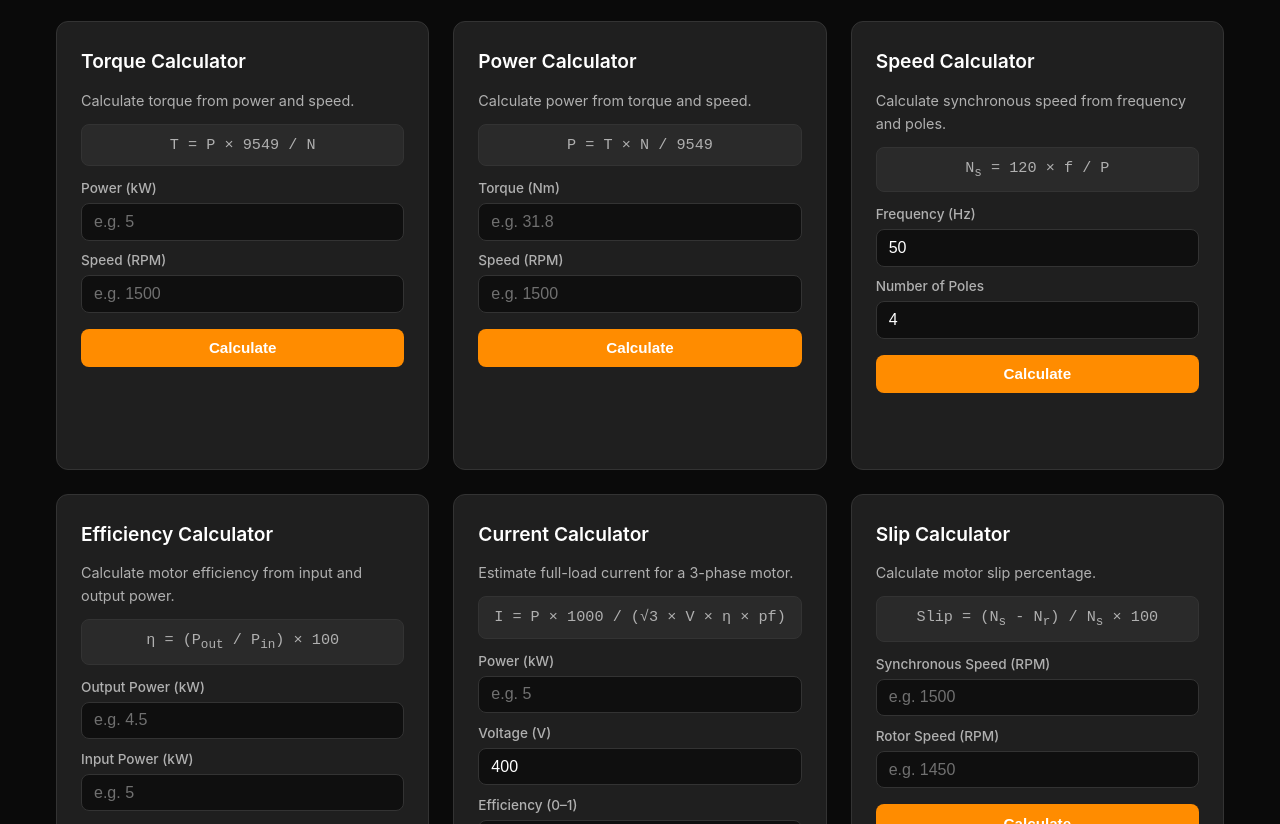
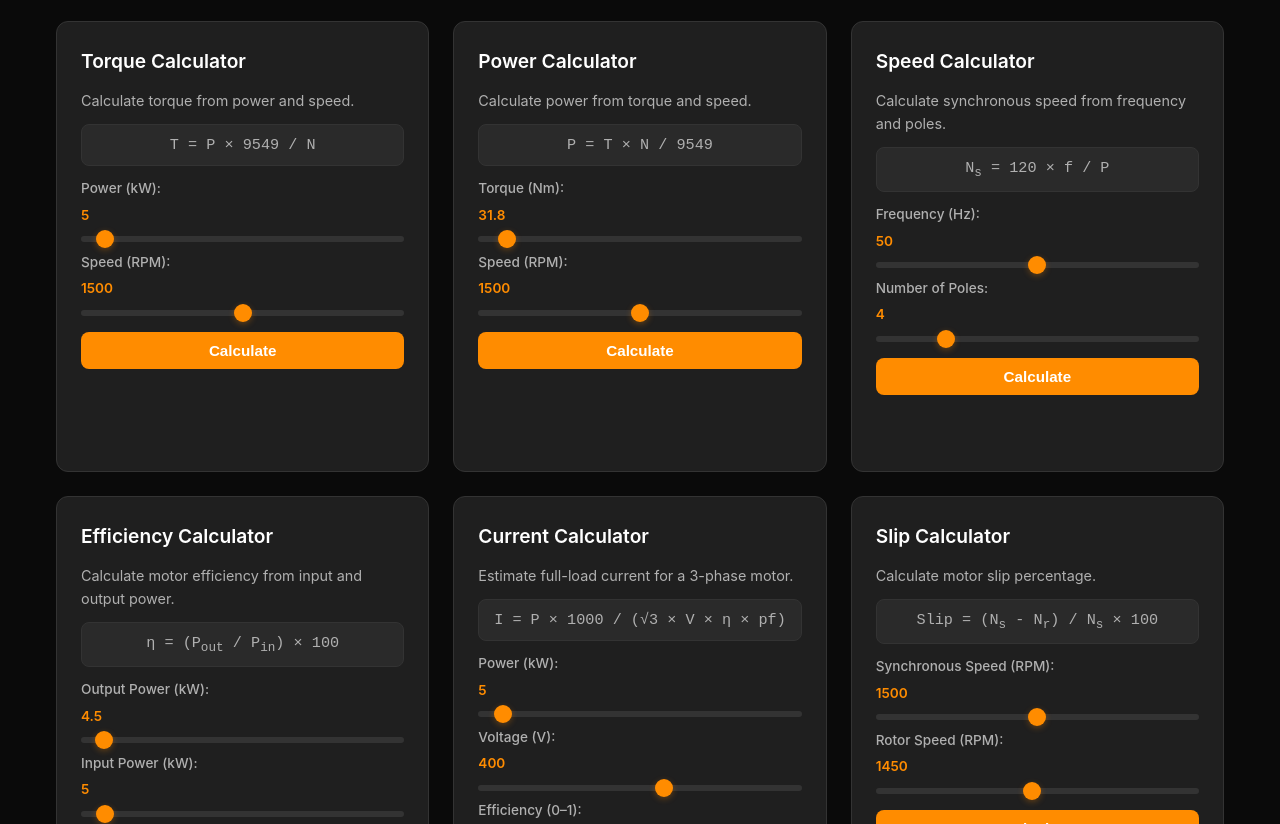
Before and after one commit to burdenkane-hub/motor-calculator, a website built with Vite: page index.html in a window 1280 px wide. Shown: the part 125-949 px from the top of the page. Built offline with nearby package versions, Linux system fonts and the light colour scheme.

Commit message:
Convert number inputs to range sliders with value displays

```diff
--- a/index.html
+++ b/index.html
@@ -22,12 +22,12 @@
           <div class="formula">T = P &times; 9549 / N</div>
           <div class="inputs">
             <label>
-              Power (kW)
-              <input type="number" id="torque-power" step="any" min="0" placeholder="e.g. 5" />
+              Power (kW): <span id="torque-power-display">5</span>
+              <input type="range" id="torque-power" min="0" max="100" value="5" step="0.1" />
             </label>
             <label>
-              Speed (RPM)
-              <input type="number" id="torque-speed" step="any" min="0" placeholder="e.g. 1500" />
+              Speed (RPM): <span id="torque-speed-display">1500</span>
+              <input type="range" id="torque-speed" min="0" max="3000" value="1500" step="10" />
             </label>
           </div>
           <button onclick="calculateTorque()">Calculate</button>
@@ -41,12 +41,12 @@
           <div class="formula">P = T &times; N / 9549</div>
           <div class="inputs">
             <label>
-              Torque (Nm)
-              <input type="number" id="power-torque" step="any" min="0" placeholder="e.g. 31.8" />
+              Torque (Nm): <span id="power-torque-display">31.8</span>
+              <input type="range" id="power-torque" min="0" max="500" value="31.8" step="0.1" />
             </label>
             <label>
-              Speed (RPM)
-              <input type="number" id="power-speed" step="any" min="0" placeholder="e.g. 1500" />
+              Speed (RPM): <span id="power-speed-display">1500</span>
+              <input type="range" id="power-speed" min="0" max="3000" value="1500" step="10" />
             </label>
           </div>
           <button onclick="calculatePower()">Calculate</button>
@@ -60,12 +60,12 @@
           <div class="formula">N<sub>s</sub> = 120 &times; f / P</div>
           <div class="inputs">
             <label>
-              Frequency (Hz)
-              <input type="number" id="speed-freq" step="any" min="0" value="50" placeholder="e.g. 50" />
+              Frequency (Hz): <span id="speed-freq-display">50</span>
+              <input type="range" id="speed-freq" min="0" max="100" value="50" step="1" />
             </label>
             <label>
-              Number of Poles
-              <input type="number" id="speed-poles" step="2" min="2" value="4" placeholder="e.g. 4" />
+              Number of Poles: <span id="speed-poles-display">4</span>
+              <input type="range" id="speed-poles" min="2" max="12" value="4" step="2" />
             </label>
           </div>
           <button onclick="calculateSpeed()">Calculate</button>
@@ -79,12 +79,12 @@
           <div class="formula">&eta; = (P<sub>out</sub> / P<sub>in</sub>) &times; 100</div>
           <div class="inputs">
             <label>
-              Output Power (kW)
-              <input type="number" id="eff-output" step="any" min="0" placeholder="e.g. 4.5" />
+              Output Power (kW): <span id="eff-output-display">4.5</span>
+              <input type="range" id="eff-output" min="0" max="100" value="4.5" step="0.1" />
             </label>
             <label>
-              Input Power (kW)
-              <input type="number" id="eff-input" step="any" min="0" placeholder="e.g. 5" />
+              Input Power (kW): <span id="eff-input-display">5</span>
+              <input type="range" id="eff-input" min="0" max="100" value="5" step="0.1" />
             </label>
           </div>
           <button onclick="calculateEfficiency()">Calculate</button>
@@ -98,20 +98,20 @@
           <div class="formula">I = P &times; 1000 / (&radic;3 &times; V &times; &eta; &times; pf)</div>
           <div class="inputs">
             <label>
-              Power (kW)
-              <input type="number" id="current-power" step="any" min="0" placeholder="e.g. 5" />
+              Power (kW): <span id="current-power-display">5</span>
+              <input type="range" id="current-power" min="0" max="100" value="5" step="0.1" />
             </label>
             <label>
-              Voltage (V)
-              <input type="number" id="current-voltage" step="any" min="0" value="400" placeholder="e.g. 400" />
+              Voltage (V): <span id="current-voltage-display">400</span>
+              <input type="range" id="current-voltage" min="0" max="690" value="400" step="10" />
             </label>
             <label>
-              Efficiency (0–1)
-              <input type="number" id="current-eff" step="any" min="0" max="1" value="0.9" placeholder="e.g. 0.9" />
+              Efficiency (0–1): <span id="current-eff-display">0.9</span>
+              <input type="range" id="current-eff" min="0" max="1" value="0.9" step="0.01" />
             </label>
             <label>
-              Power Factor (0–1)
-              <input type="number" id="current-pf" step="any" min="0" max="1" value="0.85" placeholder="e.g. 0.85" />
+              Power Factor (0–1): <span id="current-pf-display">0.85</span>
+              <input type="range" id="current-pf" min="0" max="1" value="0.85" step="0.01" />
             </label>
           </div>
           <button onclick="calculateCurrent()">Calculate</button>
@@ -125,12 +125,12 @@
           <div class="formula">Slip = (N<sub>s</sub> - N<sub>r</sub>) / N<sub>s</sub> &times; 100</div>
           <div class="inputs">
             <label>
-              Synchronous Speed (RPM)
-              <input type="number" id="slip-sync" step="any" min="0" placeholder="e.g. 1500" />
+              Synchronous Speed (RPM): <span id="slip-sync-display">1500</span>
+              <input type="range" id="slip-sync" min="0" max="3000" value="1500" step="10" />
             </label>
             <label>
-              Rotor Speed (RPM)
-              <input type="number" id="slip-rotor" step="any" min="0" placeholder="e.g. 1450" />
+              Rotor Speed (RPM): <span id="slip-rotor-display">1450</span>
+              <input type="range" id="slip-rotor" min="0" max="3000" value="1450" step="10" />
             </label>
           </div>
           <button onclick="calculateSlip()">Calculate</button>
--- a/main.js
+++ b/main.js
@@ -8,6 +8,21 @@ function getVal(id) {
   const v = parseFloat(document.getElementById(id).value);
   return isNaN(v) ? null : v;
 }
+
+// Update slider displays when they change
+document.addEventListener('DOMContentLoaded', function() {
+  const sliders = document.querySelectorAll('input[type="range"]');
+  sliders.forEach(slider => {
+    const displayId = slider.id + '-display';
+    const displayEl = document.getElementById(displayId);
+    if (displayEl) {
+      slider.addEventListener('input', function() {
+        const val = parseFloat(this.value);
+        displayEl.textContent = val % 1 === 0 ? val : val.toFixed(2);
+      });
+    }
+  });
+});
 
 // Torque: T = P * 9549 / N
 window.calculateTorque = function () {
--- a/style.css
+++ b/style.css
@@ -104,27 +104,62 @@ main {
   font-size: 0.85rem;
   font-weight: 500;
   color: var(--color-muted);
+  gap: 0.3rem;
 }
 
-.inputs input {
-  margin-top: 0.2rem;
-  padding: 0.55rem 0.75rem;
-  border: 1px solid var(--color-border);
-  border-radius: 8px;
-  font-size: 1rem;
-  color: var(--color-text);
-  background: #0f0f0f;
-  transition: border-color 0.2s;
+.inputs label span {
+  color: var(--color-primary);
+  font-weight: 600;
 }
 
-.inputs input::placeholder {
-  color: #707070;
+.inputs input[type="range"] {
+  margin-top: 0.3rem;
+  width: 100%;
+  height: 6px;
+  border-radius: 3px;
+  background: #333333;
+  outline: none;
+  -webkit-appearance: none;
+  appearance: none;
+  cursor: pointer;
 }
 
-.inputs input:focus {
-  outline: none;
-  border-color: var(--color-primary);
-  box-shadow: 0 0 0 3px rgba(255, 140, 0, 0.2);
+.inputs input[type="range"]::-webkit-slider-thumb {
+  -webkit-appearance: none;
+  appearance: none;
+  width: 18px;
+  height: 18px;
+  border-radius: 50%;
+  background: var(--color-primary);
+  cursor: pointer;
+  transition: background 0.2s;
+  box-shadow: 0 2px 6px rgba(255, 140, 0, 0.3);
+}
+
+.inputs input[type="range"]::-webkit-slider-thumb:hover {
+  background: var(--color-primary-hover);
+  box-shadow: 0 2px 8px rgba(255, 140, 0, 0.5);
+}
+
+.inputs input[type="range"]::-moz-range-thumb {
+  width: 18px;
+  height: 18px;
+  border-radius: 50%;
+  background: var(--color-primary);
+  cursor: pointer;
+  border: none;
+  transition: background 0.2s;
+  box-shadow: 0 2px 6px rgba(255, 140, 0, 0.3);
+}
+
+.inputs input[type="range"]::-moz-range-thumb:hover {
+  background: var(--color-primary-hover);
+  box-shadow: 0 2px 8px rgba(255, 140, 0, 0.5);
+}
+
+.inputs input[type="range"]::-moz-range-track {
+  background: transparent;
+  border: none;
 }
 
 button {
```
